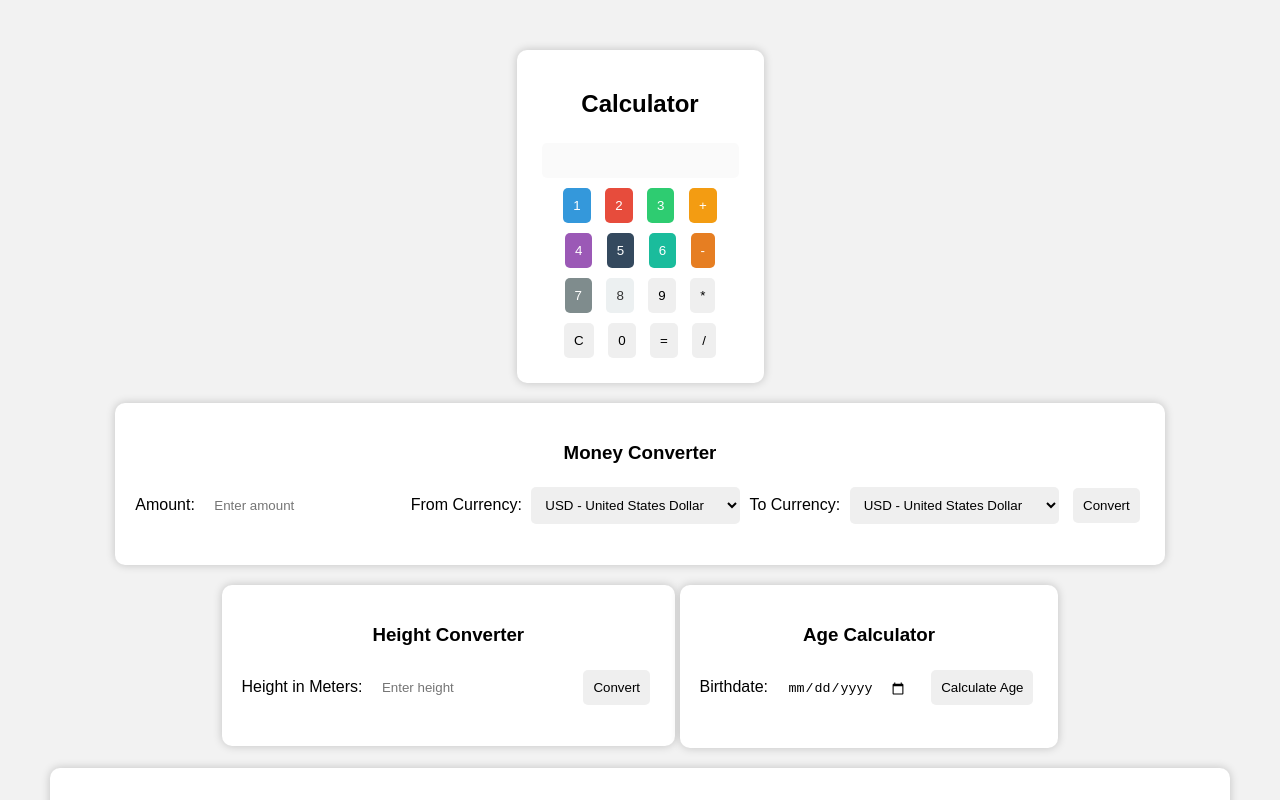
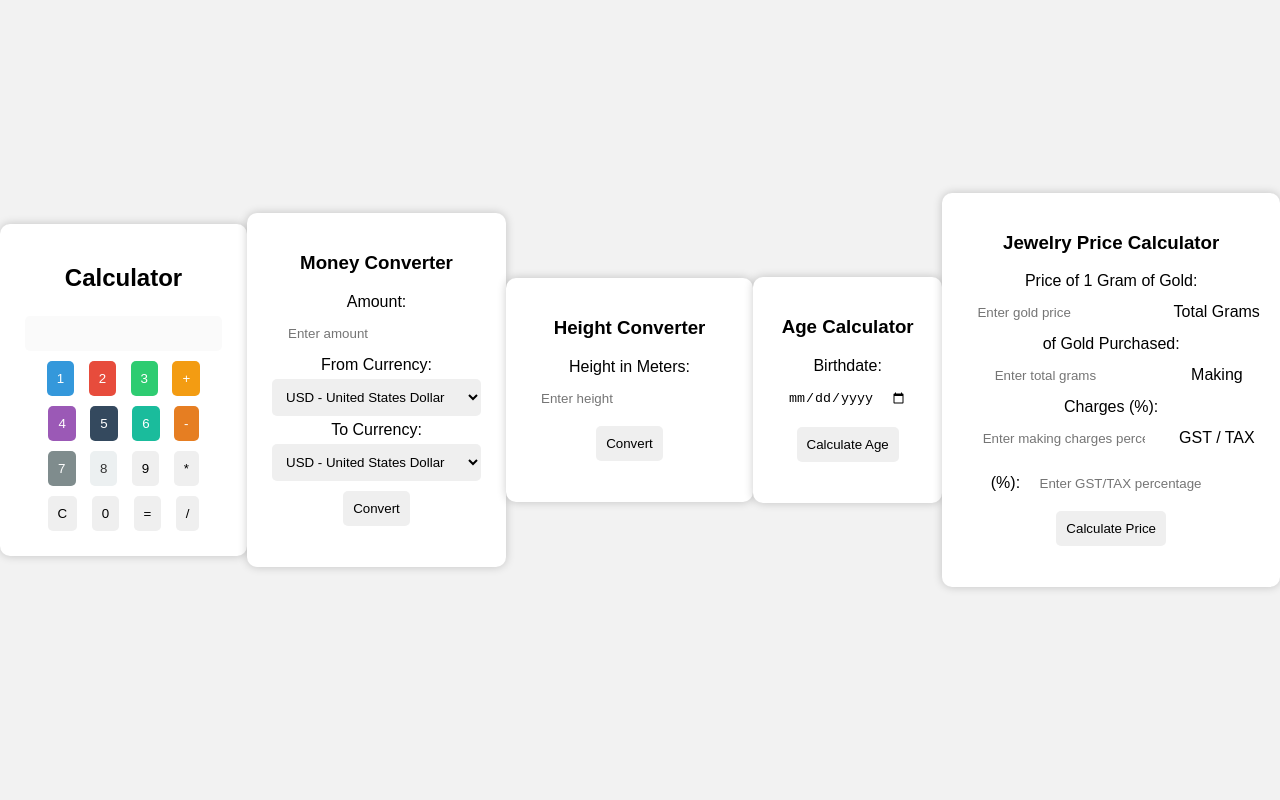
Before and after one commit to vatistasdimitris/smart-tools, a plain HTML site: page index.html in a window 1280 px wide. Shown: the top 800 px of the page. Drawn offline with Linux system fonts and the light colour scheme.

Commit message:
Update index.html

```diff
--- a/index.html
+++ b/index.html
@@ -9,8 +9,17 @@
         body {
             font-family: Arial, sans-serif;
             text-align: center;
+            background-color: #f2f2f2;
+            margin: 0;
+            padding: 0;
+            display: flex;
+            align-items: center;
+            justify-content: center;
+            height: 100vh;
+        }
+
+        .container {
             margin: 50px;
-            background-color: #f2f2f2;
         }
 
         .calculator-section, .money-converter-section, .height-converter-section, .age-calculator-section, .jewelry-calculator-section {
```
